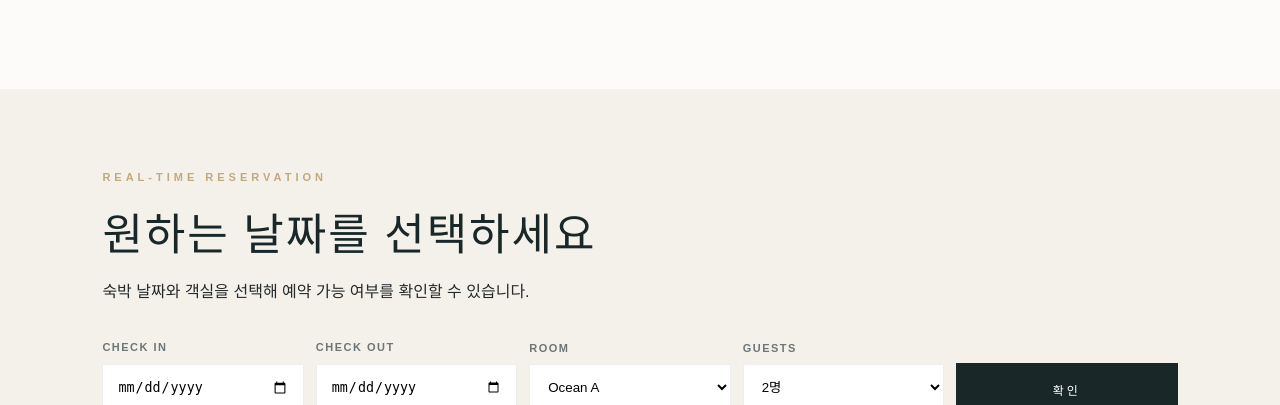
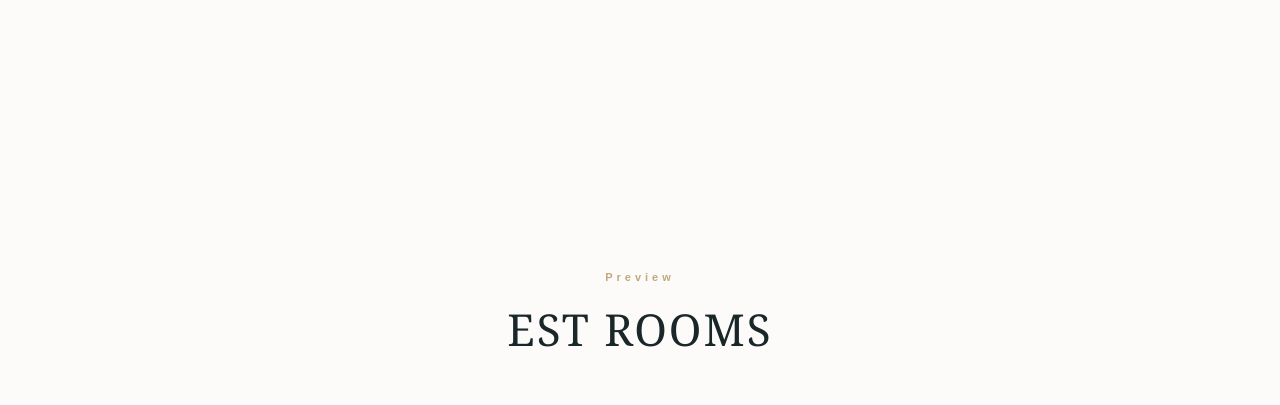
Before and after one commit to hyunnE2/EST_PROJECT, a PHP site: page / in a window 1280 px wide. Shown: the part 1391-1796 px from the top of the page. Run offline with PHP 8.4, Linux system fonts and the light colour scheme; data comes from the database, SQL or seed files in the repository; data that the repository does not hold is empty.

Commit message:
delete reservation section

```diff
--- a/index.php
+++ b/index.php
@@ -77,24 +77,6 @@ $currentUsername = $user['username'] ?? null;
       <p>EST는 제주의 푸른 바다와 함께하는 편안한 공간입니다.
         아름다운 대자연 속에서 여유를 느껴보세요.</p>
     </div>
-  </div>
-</section>
-
-<section class="reservation" id="reservation">
-  <div class="reservation-box">
-    <div><div class="kicker">REAL-TIME RESERVATION</div><h2>원하는 날짜를 선택하세요</h2><p>숙박 날짜와 객실을 선택해 예약 가능 여부를 확인할 수 있습니다.</p></div>
-    <form id="reservationForm" class="reserve-form">
-      <label>CHECK IN<input type="date" id="checkIn" required></label>
-      <label>CHECK OUT<input type="date" id="checkOut" required></label>
-      <label>ROOM<select id="reserveRoom">
-        <option value="Ocean A">Ocean A</option>
-        <option value="Garden B">Garden B</option>
-        <option value="Suite C">Suite C</option>
-      </select></label>
-      <label>GUESTS<select id="guests"></select></label>
-      <button type="submit">확인</button>
-    </form>
-    <div class="reserve-result" id="reserveResult"></div>
   </div>
 </section>
 
```
